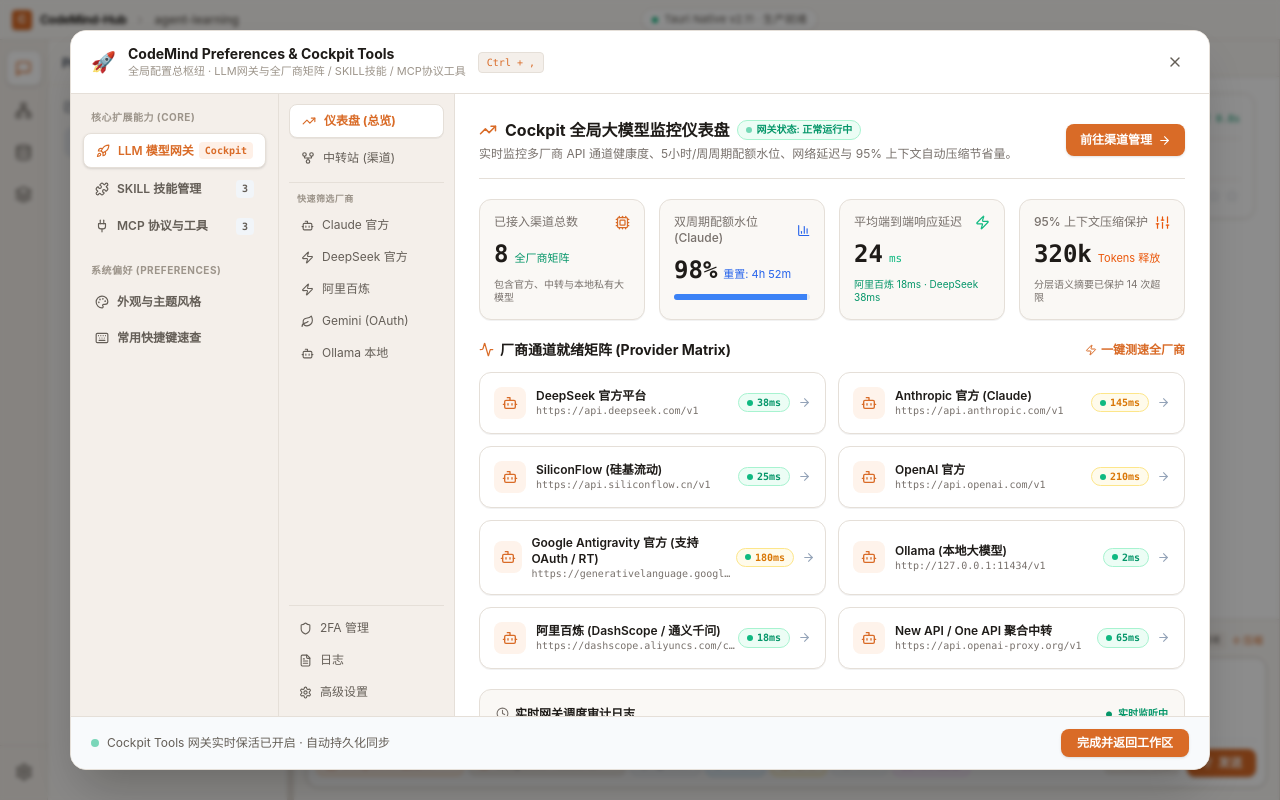
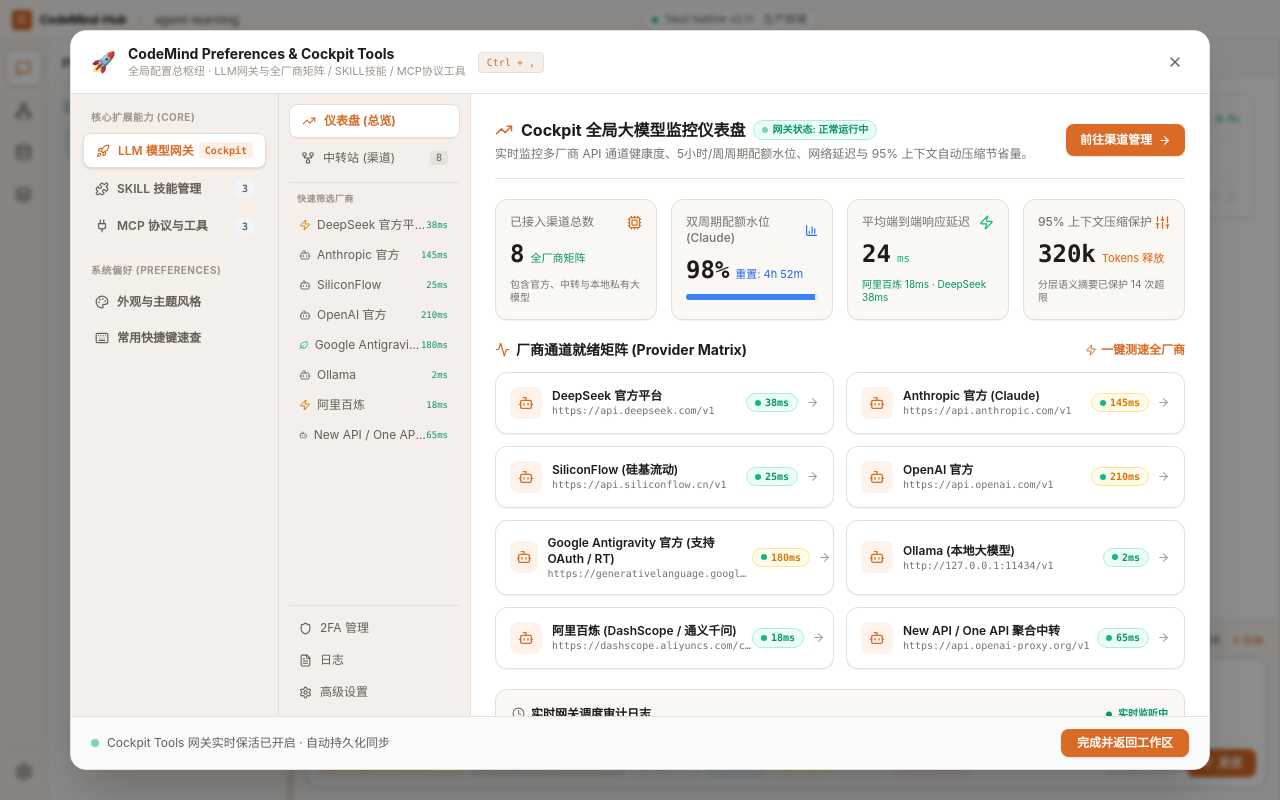
Before and after one commit to zhangqi77ok-sys/GitWorklog, a React (Vite) app: page / in a window 1280 px wide. Both pictures are taken after a click on the button 23 px from the left and 772 px from the top of the page. Built offline with nearby package versions, Linux system fonts and the light colour scheme; the HTML template or start-up script is replaced by a standard one.

Commit message:
feat: dynamically derive provider filter list from actual channels and enable single-channel drill-down view in gateway settings

```diff
--- a/src/components/settings/CockpitGatewayPane.tsx
+++ b/src/components/settings/CockpitGatewayPane.tsx
@@ -364,13 +364,18 @@
 
   // 根据二级子标签过滤渠道
   const filteredChannels = channels.filter((c) => {
-    if (activeSubTab === "dashboard" || activeSubTab === "relay") return true;
-    if (activeSubTab === "claude") return c.id.includes("anthropic") || c.name.includes("Claude");
-    if (activeSubTab === "deepseek") return c.id.includes("deepseek") || c.name.includes("DeepSeek");
-    if (activeSubTab === "bailian") return c.id.includes("bailian") || c.name.includes("百炼");
-    if (activeSubTab === "gemini") return c.id.includes("gemini") || c.name.includes("Gemini");
-    if (activeSubTab === "ollama") return c.id.includes("ollama") || c.name.includes("Ollama");
-    return true;
+    if (activeSubTab === "dashboard" || activeSubTab === "relay" || activeSubTab === "all") return true;
+    if (activeSubTab === c.id) return true;
+    if (activeSubTab === "bailian" || activeSubTab === "chan-bailian") return c.id.includes("bailian") || c.name.includes("百炼");
+    if (activeSubTab === "deepseek" || activeSubTab === "chan-deepseek") return c.id.includes("deepseek") || c.name.includes("DeepSeek");
+    if (activeSubTab === "antigravity" || activeSubTab === "chan-antigravity" || activeSubTab === "gemini")
+      return c.id.includes("antigravity") || c.id.includes("gemini") || c.name.includes("Antigravity") || c.name.includes("Gemini");
+    if (activeSubTab === "claude" || activeSubTab === "chan-anthropic") return c.id.includes("anthropic") || c.name.includes("Claude");
+    if (activeSubTab === "openai" || activeSubTab === "chan-openai") return c.id.includes("openai") || c.name.includes("OpenAI");
+    if (activeSubTab === "siliconflow" || activeSubTab === "chan-siliconflow") return c.id.includes("siliconflow") || c.name.includes("硅基流动");
+    if (activeSubTab === "ollama" || activeSubTab === "chan-ollama") return c.id.includes("ollama") || c.name.includes("Ollama");
+    if (activeSubTab === "oneapi" || activeSubTab === "chan-oneapi") return c.id.includes("oneapi") || c.name.includes("New API") || c.name.includes("One API");
+    return c.id === activeSubTab || c.name.toLowerCase().includes(activeSubTab.toLowerCase());
   });
 
   // ================= 视图 1: 仪表盘 (Dashboard Overview) =================
@@ -479,9 +484,10 @@
               <div
                 key={chan.id}
                 onClick={() => {
-                  if (onNavigateSubTab) onNavigateSubTab("relay");
+                  if (onNavigateSubTab) onNavigateSubTab(chan.id);
                 }}
                 className="p-3.5 border border-[#e5dfd8] hover:border-[#d96b27] rounded-xl bg-white hover:bg-[#faf8f5] transition-all cursor-pointer flex justify-between items-center shadow-2xs group"
+                title={`点击直达【${chan.name}】单厂商配置`}
               >
                 <div className="flex items-center gap-2.5">
                   <div className="w-8 h-8 rounded-lg bg-[#fef3eb] text-[#d96b27] flex items-center justify-center font-bold">
@@ -524,8 +530,8 @@
             <span className="text-[10px] text-[#059669] font-mono">● 实时监听中</span>
           </div>
           <div className="font-mono text-[11px] text-[#475569] space-y-1 bg-white p-2.5 rounded-lg border border-[#e7e2d9]">
-            <p className="text-[#059669]">[Gateway 200 OK] 路由分发 ➔ DeepSeek 官方 (deepseek-reasoner) · 耗时 38ms</p>
-            <p className="text-[#2563eb]">[Gemini Auth] Access Token 自动保活刷新成功 · 换取有效期 3600s</p>
+            <p className="text-[#059669]">[Gateway 200 OK] 路由分发 ➔ 阿里百炼 (qwen-plus-latest) · 耗时 18ms</p>
+            <p className="text-[#2563eb]">[Antigravity OAuth] Token 自动保活刷新成功 · 换取有效期 3600s</p>
             <p className="text-[#d97706]">[Compactor] 会话达到 95% 阈值 · 自动执行分层语义摘要 (节省 86% Tokens)</p>
           </div>
         </div>
@@ -568,17 +574,64 @@
           </div>
         </div>
         <div className="flex-1 bg-[#1e1b18] text-[#38bdf8] p-4 rounded-xl font-mono text-xs overflow-y-auto space-y-1.5 border border-[#3e3830]">
-          <p className="text-gray-400">[2026-08-28 13:45:10] Cockpit Tools LLM Gateway Initialized (Native Mode)</p>
-          <p className="text-[#10b981]">[2026-08-28 13:45:12] Channel 'chan-deepseek' Ping OK: 38ms</p>
-          <p className="text-[#10b981]">[2026-08-28 13:45:13] Channel 'chan-bailian' Ping OK: 18ms</p>
-          <p className="text-[#38bdf8]">[2026-08-28 13:45:15] Channel 'chan-gemini' OAuth Token refreshed: active (expires in 3590s)</p>
-          <p className="text-[#fbbf24]">[2026-08-28 13:45:20] Context Compactor: 95% threshold guard active on all models</p>
+          <p className="text-gray-400">[2026-08-28 17:45:10] Cockpit Tools LLM Gateway Initialized (Native Mode)</p>
+          <p className="text-[#10b981]">[2026-08-28 17:45:12] Channel 'chan-deepseek' Ping OK: 38ms</p>
+          <p className="text-[#10b981]">[2026-08-28 17:45:13] Channel 'chan-bailian' Ping OK: 18ms</p>
+          <p className="text-[#38bdf8]">[2026-08-28 17:45:15] Channel 'chan-antigravity' OAuth Token refreshed: active (expires in 3590s)</p>
+          <p className="text-[#fbbf24]">[2026-08-28 17:45:20] Context Compactor: 95% threshold guard active on all models</p>
         </div>
       </div>
     );
   }
 
-  // ================= 视图 4: 渠道管理 / 中转站 (Channel List View) =================
+  // ================= 视图 4: 高级设置 =================
+  if (activeSubTab === "settings") {
+    return (
+      <div className="flex-1 flex flex-col p-6 overflow-y-auto bg-white text-[#1e1b18] select-none text-xs gap-5">
+        <div className="flex justify-between items-center border-b border-[#e5dfd8] pb-4">
+          <div className="flex items-center gap-2">
+            <Sliders className="text-[#d96b27]" size={18} />
+            <h2 className="font-bold text-base text-[#1e1b18]">Cockpit 网关高级全局设置</h2>
+          </div>
+        </div>
+        <div className="flex flex-col gap-4">
+          <div className="p-4 border border-[#e5dfd8] rounded-xl bg-[#faf8f5] flex flex-col gap-3">
+            <div className="flex justify-between items-center">
+              <div>
+                <span className="font-bold text-[#1e1b18] text-sm">全局网络代理 (Global Proxy)</span>
+                <p className="text-[#78716c] text-xs">为官方端点 (Anthropic / OpenAI / Antigravity) 配置专用 HTTP/SOCKS5 代理</p>
+              </div>
+              <input
+                type="text"
+                placeholder="http://127.0.0.1:7890"
+                className="w-64 px-3 py-1.5 border border-[#e5dfd8] rounded-lg bg-white font-mono text-xs focus:border-[#d96b27] outline-none"
+              />
+            </div>
+            <div className="h-[1px] bg-[#e5dfd8]" />
+            <div className="flex justify-between items-center">
+              <div>
+                <span className="font-bold text-[#1e1b18] text-sm">上下文自动压缩阈值 (Context Compactor)</span>
+                <p className="text-[#78716c] text-xs">当长对话接近模型窗口上限时触发分层语义摘要算法</p>
+              </div>
+              <span className="font-mono font-bold text-[#d96b27] bg-[#fef3eb] px-2.5 py-1 rounded-md border border-[#fed7aa]">95% (默认安全水位)</span>
+            </div>
+            <div className="h-[1px] bg-[#e5dfd8]" />
+            <div className="flex justify-between items-center">
+              <div>
+                <span className="font-bold text-[#1e1b18] text-sm">流式背压缓冲池 (Stream Buffer Drain)</span>
+                <p className="text-[#78716c] text-xs">平滑处理超高速 Token 吐字，防止渲染卡顿与丢帧</p>
+              </div>
+              <span className="font-mono font-bold text-[#059669] bg-[#ecfdf5] px-2.5 py-1 rounded-md border border-[#a7f3d0]">已开启 (60fps 排空)</span>
+            </div>
+          </div>
+        </div>
+      </div>
+    );
+  }
+
+  // ================= 视图 5: 渠道管理 / 中转站 (Channel List View) =================
+  const isSingleChannelFiltered = filteredChannels.length === 1 && activeSubTab !== "relay";
+
   return (
     <div className="flex-1 flex flex-col p-6 overflow-y-auto bg-white text-[#1e1b18] select-none text-xs gap-5">
       {/* 1. 顶部控制栏 */}
@@ -587,14 +640,32 @@
           <div className="flex items-center gap-2">
             <Server className="text-[#d96b27]" size={18} />
             <h2 className="font-bold text-base text-[#1e1b18]">
-              大模型网关与渠道中枢 (LLM Channels & Context Engine)
+              {isSingleChannelFiltered
+                ? `大模型渠道 · ${filteredChannels[0].name}`
+                : "大模型网关与渠道中枢 (LLM Channels & Context Engine)"}
             </h2>
-            <span className="bg-[#fef3eb] text-[#d96b27] text-[10px] font-semibold px-2 py-0.5 rounded-full border border-[#fed7aa]">
-              模型一键同步 · 95% 上下文自动压缩
-            </span>
+            {isSingleChannelFiltered ? (
+              <div className="flex items-center gap-2">
+                <span className="bg-[#fef3eb] text-[#d96b27] text-[10px] font-semibold px-2 py-0.5 rounded-full border border-[#fed7aa]">
+                  已单选该厂商
+                </span>
+                <button
+                  onClick={() => onNavigateSubTab && onNavigateSubTab("relay")}
+                  className="text-[11px] text-[#0284c7] hover:underline cursor-pointer font-medium"
+                >
+                  查看全部渠道 ({channels.length})
+                </button>
+              </div>
+            ) : (
+              <span className="bg-[#fef3eb] text-[#d96b27] text-[10px] font-semibold px-2 py-0.5 rounded-full border border-[#fed7aa]">
+                模型一键同步 · 95% 上下文自动压缩
+              </span>
+            )}
           </div>
           <p className="text-[#78716c] text-xs">
-            支持全厂商模型一键动态同步、自定义模型与上下文窗口限制（达到 95% 阈值自动采用分层语义摘要算法智能压缩）。
+            {isSingleChannelFiltered
+              ? `当前正查看【${filteredChannels[0].name}】的端点配置、认证凭据、模型清单与测速状态。`
+              : "支持全厂商模型一键动态同步、自定义模型与上下文窗口限制（达到 95% 阈值自动采用分层语义摘要算法智能压缩）。"}
           </p>
         </div>
 
--- a/src/components/settings/SettingsModal.tsx
+++ b/src/components/settings/SettingsModal.tsx
@@ -1,9 +1,10 @@
-import React, { useState } from "react";
-import { SettingsTab } from "../../types";
+import React, { useState, useEffect } from "react";
+import { SettingsTab, LLMChannel } from "../../types";
 import { CockpitGatewayPane } from "./CockpitGatewayPane";
 import { SkillManagerPane } from "./SkillManagerPane";
 import { McpManagerPane } from "./McpManagerPane";
 import { GeneralPreferencesPane } from "./GeneralPreferencesPane";
+import { llmConfigService } from "../../services/llmConfigService";
 import {
   Rocket,
   Puzzle,
@@ -33,6 +34,14 @@
   const [activeTab, setActiveTab] = useState<SettingsTab>("gateway");
   // 默认点进来在仪表盘 (dashboard)
   const [activeSubTab, setActiveSubTab] = useState<string>("dashboard");
+  const [channels, setChannels] = useState<LLMChannel[]>([]);
+
+  useEffect(() => {
+    const loadChannels = () => setChannels(llmConfigService.getChannels());
+    loadChannels();
+    window.addEventListener("llm-config-updated", loadChannels);
+    return () => window.removeEventListener("llm-config-updated", loadChannels);
+  }, [isOpen]);
 
   if (!isOpen) return null;
 
@@ -153,9 +162,9 @@
 
           {/* 二级厂商/功能子侧边栏 (仅在 LLM 模型网关标签下展示) */}
           {activeTab === "gateway" && (
-            <aside className="w-44 bg-[#f4efea] border-r border-[#e5dfd8] p-2.5 flex flex-col justify-between shrink-0 select-none">
+            <aside className="w-48 bg-[#f4efea] border-r border-[#e5dfd8] p-2.5 flex flex-col justify-between shrink-0 select-none">
               <div className="flex flex-col gap-1 text-xs">
-                {/* 1. 仪表盘 (默认选中) */}
+                {/* 1. 仪表盘 (总览) */}
                 <button
                   onClick={() => setActiveSubTab("dashboard")}
                   className={`px-3 py-2 rounded-lg flex items-center gap-2 cursor-pointer transition-all ${
@@ -168,79 +177,88 @@
                   <span>仪表盘 (总览)</span>
                 </button>
 
-                {/* 2. 中转站 / 渠道管理 */}
+                {/* 2. 中转站 / 全部渠道 */}
                 <button
                   onClick={() => setActiveSubTab("relay")}
-                  className={`px-3 py-2 rounded-lg flex items-center gap-2 cursor-pointer transition-all ${
+                  className={`px-3 py-2 rounded-lg flex items-center justify-between cursor-pointer transition-all ${
                     activeSubTab === "relay"
                       ? "bg-white text-[#d96b27] font-bold shadow-2xs border border-[#e5dfd8]"
                       : "text-[#645e57] hover:bg-[#ebe5df] hover:text-[#1e1b18]"
                   }`}
                 >
+                  <div className="flex items-center gap-2">
                     <GitFork size={14} className={activeSubTab === "relay" ? "text-[#d96b27]" : ""} />
                     <span>中转站 (渠道)</span>
+                  </div>
+                  <span className="text-[10px] font-mono px-1.5 py-0.2 rounded bg-[#e7e2d9] text-[#645e57]">
+                    {channels.length}
+                  </span>
                 </button>
 
                 <div className="h-[1px] bg-[#e5dfd8] my-1"></div>
 
-                <span className="text-[9px] font-bold text-[#9c948a] px-2 py-0.5 uppercase tracking-wider">
+                <div className="flex justify-between items-center px-2 py-0.5">
+                  <span className="text-[9px] font-bold text-[#9c948a] uppercase tracking-wider">
                     快速筛选厂商
                   </span>
+                  {activeSubTab !== "dashboard" && activeSubTab !== "relay" && (
+                    <button
+                      onClick={() => setActiveSubTab("relay")}
+                      className="text-[10px] text-[#d96b27] hover:underline cursor-pointer"
+                    >
+                      查看全部
+                    </button>
+                  )}
+                </div>
 
+                {/* 动态真实厂商列表 */}
+                <div className="flex flex-col gap-0.5 max-h-[290px] overflow-y-auto pr-0.5">
+                  {channels.map((chan) => {
+                    const isSelected =
+                      activeSubTab === chan.id ||
+                      (activeSubTab === "bailian" && (chan.id.includes("bailian") || chan.name.includes("百炼"))) ||
+                      (activeSubTab === "deepseek" && (chan.id.includes("deepseek") || chan.name.includes("DeepSeek"))) ||
+                      (activeSubTab === "claude" && (chan.id.includes("anthropic") || chan.name.includes("Claude"))) ||
+                      (activeSubTab === "antigravity" && (chan.id.includes("antigravity") || chan.name.includes("Antigravity"))) ||
+                      (activeSubTab === "gemini" && (chan.id.includes("antigravity") || chan.id.includes("gemini") || chan.name.includes("Antigravity"))) ||
+                      (activeSubTab === "ollama" && (chan.id.includes("ollama") || chan.name.includes("Ollama")));
+
+                    // 提取更精简的厂商短名
+                    const shortName = chan.name
+                      .replace(" (DashScope / 通义千问)", "")
+                      .replace(" (支持 OAuth / RT)", "")
+                      .replace(" (本地大模型)", "")
+                      .replace(" (硅基流动)", "")
+                      .replace(" (Claude)", "");
+
+                    return (
                       <button
-                  onClick={() => setActiveSubTab("claude")}
-                  className={`px-3 py-1.5 rounded-md flex items-center gap-2 cursor-pointer transition-colors ${
-                    activeSubTab === "claude"
-                      ? "bg-white text-[#d96b27] font-semibold border border-[#e5dfd8]"
-                      : "text-[#645e57] hover:bg-[#ebe5df]"
+                        key={chan.id}
+                        onClick={() => setActiveSubTab(chan.id)}
+                        className={`w-full px-2.5 py-1.5 rounded-md flex items-center justify-between cursor-pointer transition-colors text-left ${
+                          isSelected
+                            ? "bg-white text-[#d96b27] font-semibold border border-[#e5dfd8] shadow-2xs"
+                            : "text-[#645e57] hover:bg-[#ebe5df] hover:text-[#1e1b18]"
                         }`}
+                        title={chan.name}
                       >
-                  <Bot size={13} /> Claude 官方
+                        <div className="flex items-center gap-1.5 truncate">
+                          {chan.id.includes("antigravity") || chan.id.includes("gemini") ? (
+                            <Leaf size={12} className={isSelected ? "text-[#d96b27]" : "text-[#10b981]"} />
+                          ) : chan.id.includes("deepseek") || chan.id.includes("bailian") ? (
+                            <Zap size={12} className={isSelected ? "text-[#d96b27]" : "text-[#d97706]"} />
+                          ) : (
+                            <Bot size={12} className={isSelected ? "text-[#d96b27]" : "text-[#78716c]"} />
+                          )}
+                          <span className="truncate">{shortName}</span>
+                        </div>
+                        {chan.latencyMs ? (
+                          <span className="text-[9px] font-mono text-[#059669] shrink-0">{chan.latencyMs}ms</span>
+                        ) : null}
                       </button>
-
-                <button
-                  onClick={() => setActiveSubTab("deepseek")}
-                  className={`px-3 py-1.5 rounded-md flex items-center gap-2 cursor-pointer transition-colors ${
-                    activeSubTab === "deepseek"
-                      ? "bg-white text-[#d96b27] font-semibold border border-[#e5dfd8]"
-                      : "text-[#645e57] hover:bg-[#ebe5df]"
-                  }`}
-                >
-                  <Zap size={13} /> DeepSeek 官方
-                </button>
-
-                <button
-                  onClick={() => setActiveSubTab("bailian")}
-                  className={`px-3 py-1.5 rounded-md flex items-center gap-2 cursor-pointer transition-colors ${
-                    activeSubTab === "bailian"
-                      ? "bg-white text-[#d96b27] font-semibold border border-[#e5dfd8]"
-                      : "text-[#645e57] hover:bg-[#ebe5df]"
-                  }`}
-                >
-                  <Zap size={13} /> 阿里百炼
-                </button>
-
-                <button
-                  onClick={() => setActiveSubTab("gemini")}
-                  className={`px-3 py-1.5 rounded-md flex items-center gap-2 cursor-pointer transition-colors ${
-                    activeSubTab === "gemini"
-                      ? "bg-white text-[#d96b27] font-semibold border border-[#e5dfd8]"
-                      : "text-[#645e57] hover:bg-[#ebe5df]"
-                  }`}
-                >
-                  <Leaf size={13} /> Gemini (OAuth)
-                </button>
-
-                <button
-                  onClick={() => setActiveSubTab("ollama")}
-                  className={`px-3 py-1.5 rounded-md flex items-center gap-2 cursor-pointer transition-colors ${
-                    activeSubTab === "ollama"
-                      ? "bg-white text-[#d96b27] font-semibold border border-[#e5dfd8]"
-                      : "text-[#645e57] hover:bg-[#ebe5df]"
-                  }`}
-                >
-                  <Bot size={13} /> Ollama 本地
-                </button>
+                    );
+                  })}
+                </div>
               </div>
 
               <div className="pt-2 border-t border-[#e5dfd8] flex flex-col gap-1 text-xs text-[#645e57]">
```
Lines whose indentation alone changed are shown as unchanged.
